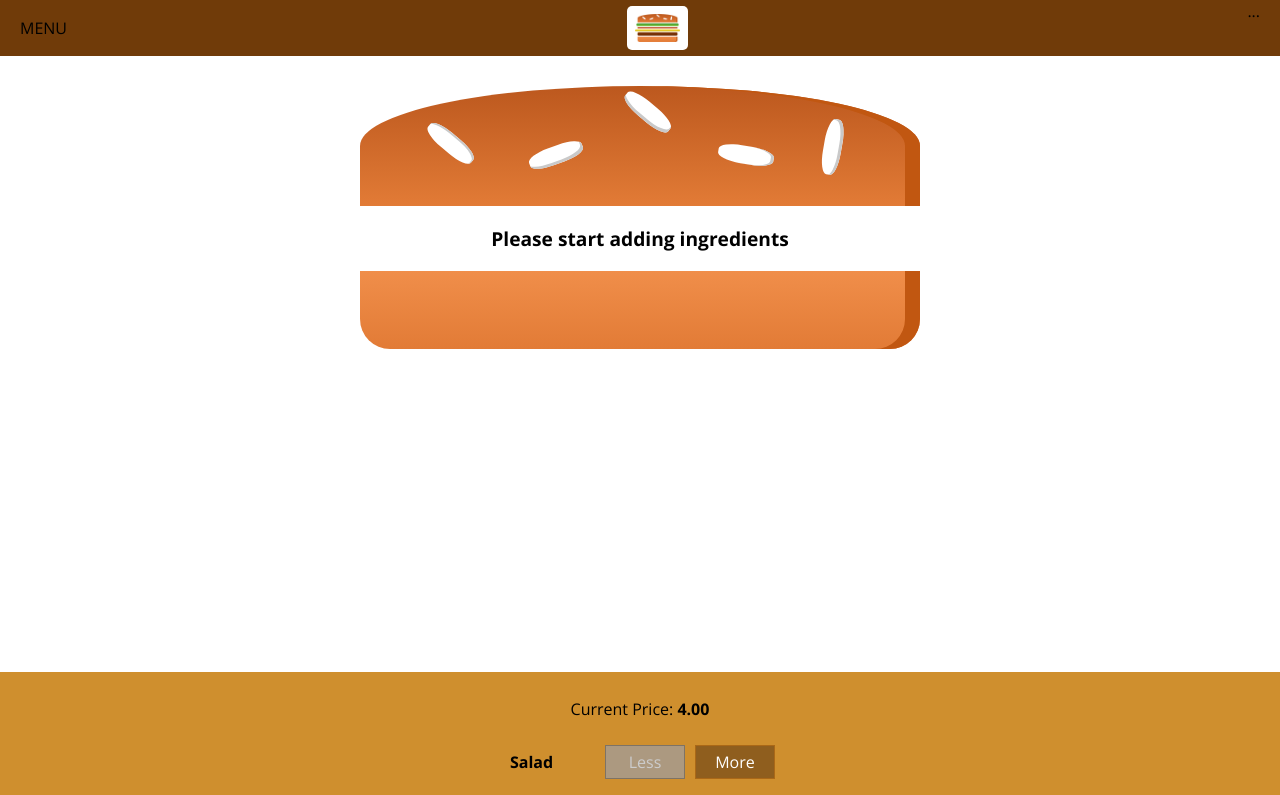
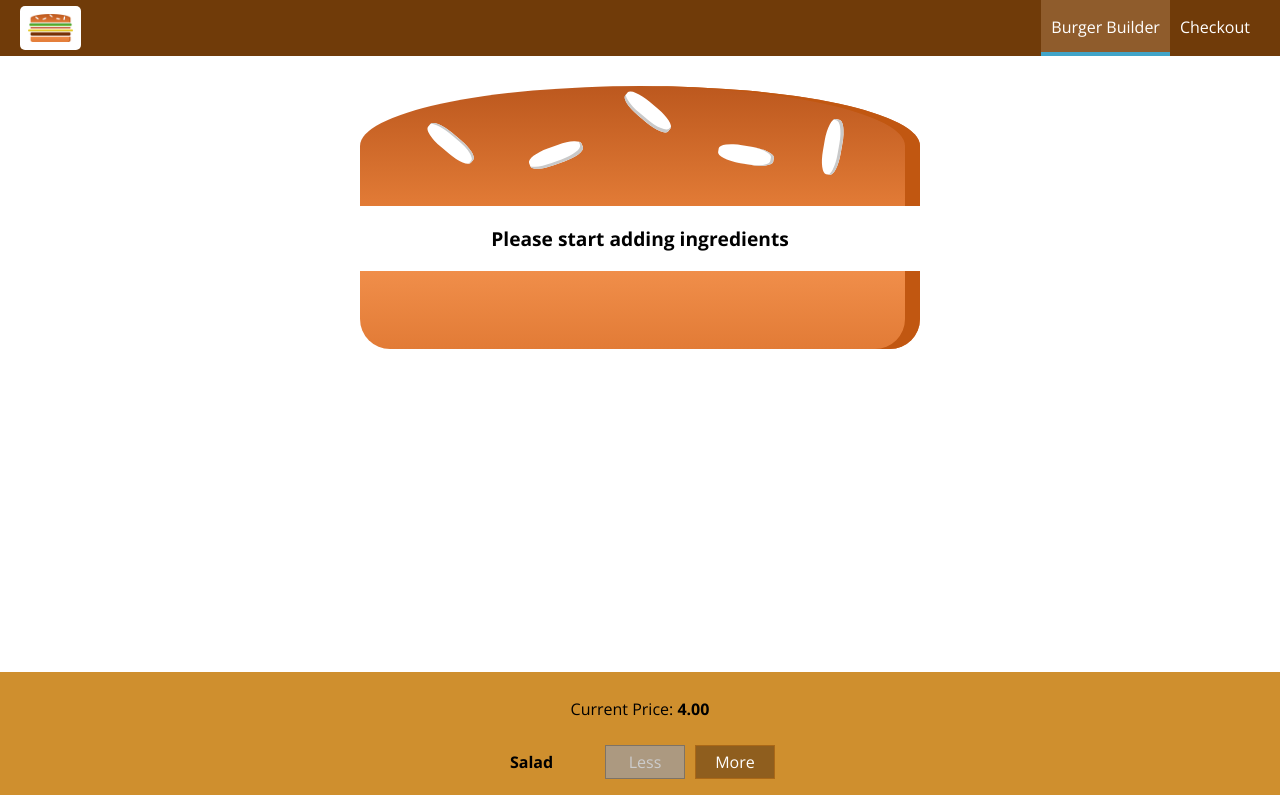
Before and after one commit to krunoslavsterle/BurgerBuilder, a React app: page / in a window 1280 px wide. Shown: the top 795 px of the page. Built offline with nearby package versions, Linux system fonts and the light colour scheme.

Commit message:
- implementing SideDrawer (mobile)

```diff
--- a/src/components/Layout/Layout.js
+++ b/src/components/Layout/Layout.js
@@ -1,14 +1,37 @@
-import React from "react";
+import React, { Component } from "react";
 
 import Auxiliary from "../../hoc/Auxiliary";
 import classes from "./Layout.css";
 import Toolbar from "../Navigation/Toolbar/Toolbar";
+import SideDrawer from "../Navigation/SideDrawer/SideDrawer";
 
-const layout = props => (
-  <Auxiliary>
-    <Toolbar />
-    <main className={classes.Content}>{props.children}</main>
-  </Auxiliary>
-);
+class Layout extends Component {
+  state = {
+    showSideDrawer: false
+  };
 
-export default layout;
+  sideDrawerClosedHandler = () => {
+    this.setState({ showSideDrawer: false });
+  };
+
+  sideDrawerToggleHandler = () => {
+    this.setState(prevState => {
+      return { showSideDrawer: !prevState.showSideDrawer };
+    });
+  };
+
+  render() {
+    return (
+      <Auxiliary>
+        <Toolbar drawerToggleClicked={this.sideDrawerToggleHandler} />
+        <SideDrawer
+          open={this.state.showSideDrawer}
+          closed={this.sideDrawerClosedHandler}
+        />
+        <main className={classes.Content}>{this.props.children}</main>
+      </Auxiliary>
+    );
+  }
+}
+
+export default Layout;
--- a/src/components/Logo/Logo.css
+++ b/src/components/Logo/Logo.css
@@ -1,7 +1,7 @@
 .Logo {
   background-color: white;
   padding: 8px;
-  height: 80%;
+  height: 100%;
   box-sizing: border-box;
   border-radius: 5px;
 }
--- /dev/null
+++ b/src/components/Navigation/NavigationItems/NavigationItem/NavigationItem.css
@@ -0,0 +1,45 @@
+.NavigationItem {
+  margin: 10px 0;
+  box-sizing: border-box;
+  display: block;
+  width: 100%;
+}
+
+.NavigationItem a {
+  color: #8f5c2c;
+  text-decoration: none;
+  width: 100%;
+  box-sizing: border-box;
+  display: block;
+}
+
+.NavigationItem a:hover,
+.NavigationItem a:active,
+.NavigationItem a.active {
+  color: #40a4c8;
+}
+
+@media (min-width: 500px) {
+  .NavigationItem {
+    margin: 0;
+    display: flex;
+    height: 100%;
+    width: auto;
+    align-items: center;
+  }
+
+  .NavigationItem a {
+    color: white;
+    height: 100%;
+    padding: 16px 10px;
+    border-bottom: 4px solid transparent;
+  }
+
+  .NavigationItem a:hover,
+  .NavigationItem a:active,
+  .NavigationItem a.active {
+    background-color: #8f5c2c;
+    border-bottom: 4px solid #40a4c8;
+    color: white;
+  }
+}
--- /dev/null
+++ b/src/components/Navigation/NavigationItems/NavigationItem/NavigationItem.js
@@ -0,0 +1,13 @@
+import React from "react";
+
+import classes from "./NavigationItem.css";
+
+const navigationItem = props => (
+  <li className={classes.NavigationItem}>
+    <a href={props.link} className={props.active ? classes.active : null}>
+      {props.children}
+    </a>
+  </li>
+);
+
+export default navigationItem;
--- /dev/null
+++ b/src/components/Navigation/NavigationItems/NavigationItems.css
@@ -0,0 +1,15 @@
+.NavigationItems {
+  margin: 0;
+  padding: 0;
+  list-style: none;
+  display: flex;
+  flex-flow: column;
+  align-items: center;
+  height: 100%;
+}
+
+@media (min-width: 500px) {
+  .NavigationItems {
+    flex-flow: row;
+  }
+}
--- /dev/null
+++ b/src/components/Navigation/NavigationItems/NavigationItems.js
@@ -0,0 +1,16 @@
+import React from "react";
+
+import classes from "./NavigationItems.css";
+import NavigationItem from "./NavigationItem/NavigationItem";
+
+const navigationItems = () => (
+  <ul className={classes.NavigationItems}>
+    <NavigationItem link="/" active>
+      Burger Builder
+    </NavigationItem>
+
+    <NavigationItem link="/">Checkout</NavigationItem>
+  </ul>
+);
+
+export default navigationItems;
--- /dev/null
+++ b/src/components/Navigation/SideDrawer/DrawerToggle/DrawerToggle.css
@@ -0,0 +1,23 @@
+.DrawerToggle {
+  width: 40px;
+  height: 100%;
+  display: flex;
+  flex-flow: column;
+  justify-content: space-around;
+  align-items: center;
+  padding: 10px 0;
+  box-sizing: border-box;
+  cursor: pointer;
+}
+
+.DrawerToggle div {
+  width: 90%;
+  height: 3px;
+  background-color: white;
+}
+
+@media (min-width: 500px) {
+  .DrawerToggle {
+    display: none;
+  }
+}
--- /dev/null
+++ b/src/components/Navigation/SideDrawer/DrawerToggle/DrawerToggle.js
@@ -0,0 +1,13 @@
+import React from "react";
+
+import classes from "./DrawerToggle.css";
+
+const drawerToggle = props => (
+  <div className={classes.DrawerToggle} onClick={props.clicked}>
+    <div />
+    <div />
+    <div />
+  </div>
+);
+
+export default drawerToggle;
--- /dev/null
+++ b/src/components/Navigation/SideDrawer/SideDrawer.css
@@ -0,0 +1,32 @@
+.SideDrawer {
+  position: fixed;
+  width: 280px;
+  max-width: 70%;
+  height: 100%;
+  left: 0;
+  top: 0;
+  z-index: 200;
+  background-color: white;
+  padding: 32px 16px;
+  box-sizing: border-box;
+  transition: transform 0.3s ease-out;
+}
+
+@media (min-width: 500px) {
+  .SideDrawer {
+    display: none;
+  }
+}
+
+.Open {
+  transform: translateX(0);
+}
+
+.Close {
+  transform: translateX(-100%);
+}
+
+.Logo {
+  height: 11%;
+  margin-bottom: 32px;
+}
--- /dev/null
+++ b/src/components/Navigation/SideDrawer/SideDrawer.js
@@ -0,0 +1,30 @@
+import React from "react";
+
+import Logo from "../../Logo/Logo";
+import NavigationItems from "../NavigationItems/NavigationItems";
+import classes from "./SideDrawer.css";
+import Backdrop from "../../UI/Backdrop/Backdrop";
+import Auxiliary from "../../../hoc/Auxiliary";
+
+const sideDrawer = props => {
+  let attachedClasses = [classes.SideDrawer, classes.Close];
+  if (props.open) {
+    attachedClasses = [classes.SideDrawer, classes.Open];
+  }
+
+  return (
+    <Auxiliary>
+      <Backdrop show={props.open} clicked={props.closed} />
+      <div className={attachedClasses.join(" ")}>
+        <div className={classes.Logo}>
+          <Logo />
+        </div>
+        <nav>
+          <NavigationItems />
+        </nav>
+      </div>
+    </Auxiliary>
+  );
+};
+
+export default sideDrawer;
--- a/src/components/Navigation/Toolbar/Toolbar.css
+++ b/src/components/Navigation/Toolbar/Toolbar.css
@@ -16,3 +16,13 @@
 .Toolbar nav {
   height: 100%;
 }
+
+.Logo {
+  height: 80%;
+}
+
+@media (max-width: 499px) {
+  .DestkopOnly {
+    display: none;
+  }
+}
--- a/src/components/Navigation/Toolbar/Toolbar.js
+++ b/src/components/Navigation/Toolbar/Toolbar.js
@@ -2,12 +2,18 @@
 
 import classes from "./Toolbar.css";
 import Logo from "../../Logo/Logo";
+import NavigationItems from "../NavigationItems/NavigationItems";
+import DrawerToggle from "../SideDrawer/DrawerToggle/DrawerToggle";
 
 const toolbar = props => (
   <header className={classes.Toolbar}>
-    <div>MENU</div>
-    <Logo />
-    <nav>...</nav>
+    <DrawerToggle clicked={props.drawerToggleClicked} />
+    <div className={classes.Logo}>
+      <Logo />
+    </div>
+    <nav className={classes.DestkopOnly}>
+      <NavigationItems />
+    </nav>
   </header>
 );
 
```
